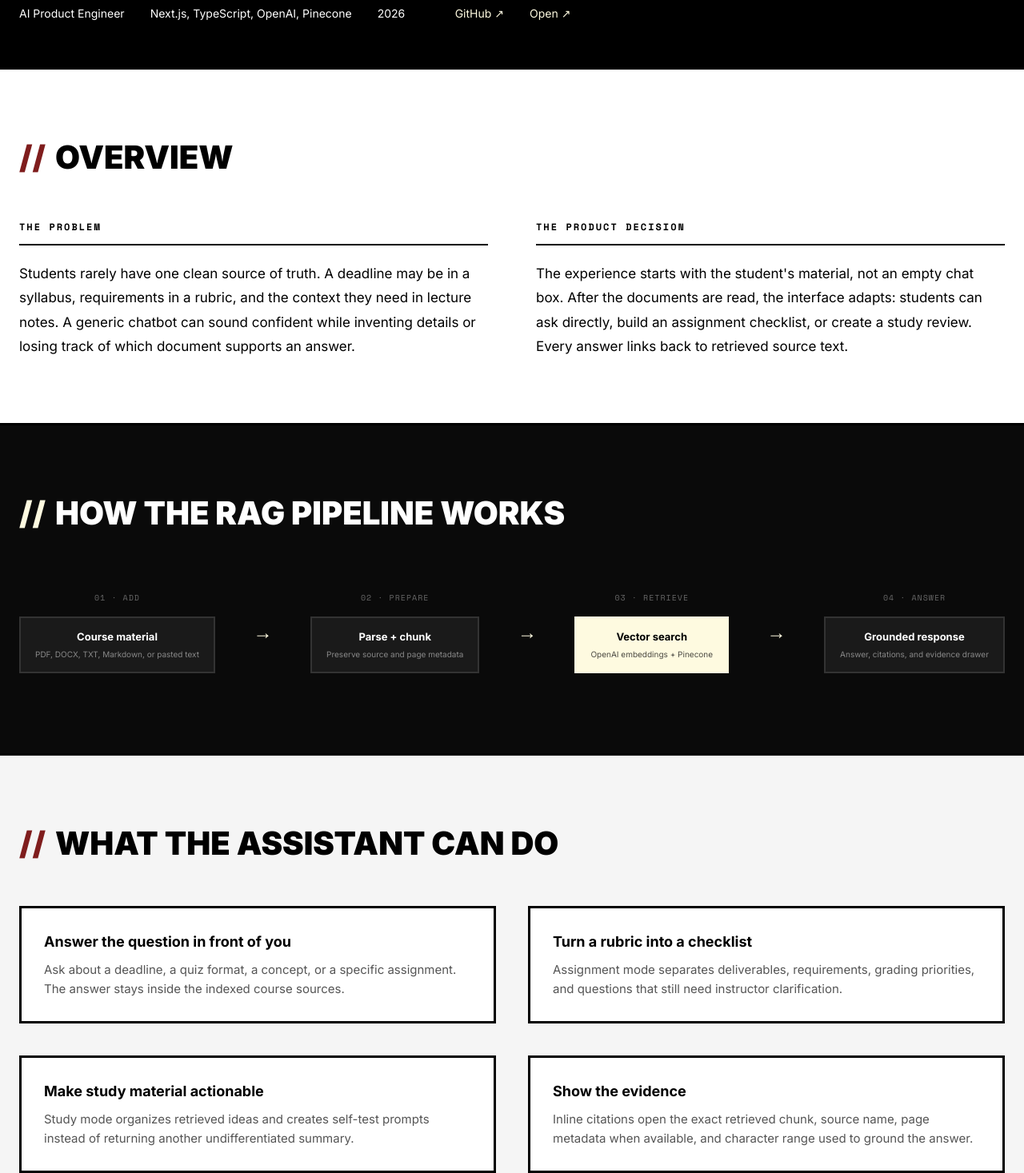
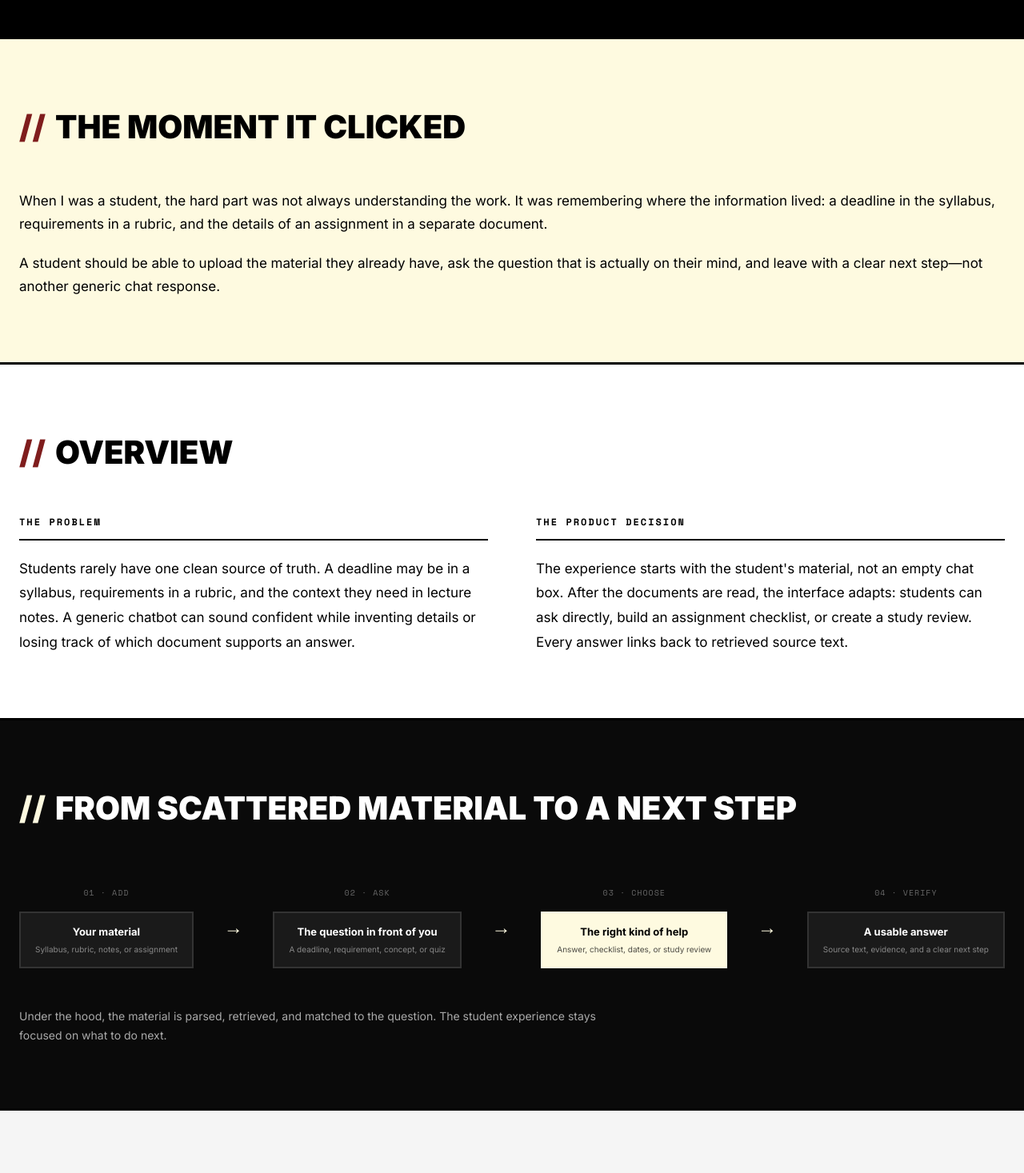
Before and after one commit to mokeyzz1/my-website, a Next.js app: page /work/course-rag-assistant in a window 1280 px wide. Shown: the part 683-2150 px from the top of the page at 80% size. Built offline with nearby package versions, Linux system fonts and the light colour scheme.

Commit message:
Strengthen Course RAG case study story

```diff
--- a/app/work/course-rag-assistant/page.js
+++ b/app/work/course-rag-assistant/page.js
@@ -30,7 +30,7 @@ export default function CourseRagCaseStudy() {
             <span className="cs-tag" style={{ borderColor: accent, color: accent }}>Applied AI · RAG</span>
             <h1 className="cs-title">Course RAG Assistant</h1>
             <p className="cs-desc">
-              A source-grounded course workspace that helps students work from the material they already have. Upload a syllabus, assignment, rubric, or notes, then ask a real question and open the evidence behind the answer.
+              A source-grounded course workspace for the moments when the answer is somewhere in your syllabus, rubric, notes, or assignment—but you should not have to search for it all over again.
             </p>
 
             <div className="cs-meta-row">
@@ -62,6 +62,20 @@ export default function CourseRagCaseStudy() {
           </div>
         </section>
 
+        <section className="cs-section" style={{ background: accent }}>
+          <div className="container">
+            <h2 className="cs-section-title" style={{ color: '#000', '--title-color': accentInk }}>The moment it clicked</h2>
+            <div className="cs-story">
+              <p>
+                When I was a student, the hard part was not always understanding the work. It was remembering where the information lived: a deadline in the syllabus, requirements in a rubric, and the details of an assignment in a separate document.
+              </p>
+              <p>
+                A student should be able to upload the material they already have, ask the question that is actually on their mind, and leave with a clear next step—not another generic chat response.
+              </p>
+            </div>
+          </div>
+        </section>
+
         <section className="cs-section">
           <div className="container">
             <h2 className="cs-section-title" style={{ '--title-color': accentInk }}>Overview</h2>
@@ -84,62 +98,65 @@ export default function CourseRagCaseStudy() {
 
         <section className="cs-section cs-section-dark">
           <div className="container">
-            <h2 className="cs-section-title" style={{ color: '#fff', '--title-color': accent }}>How the RAG pipeline works</h2>
+            <h2 className="cs-section-title" style={{ color: '#fff', '--title-color': accent }}>From scattered material to a next step</h2>
             <div className="cs-flow">
               <div className="cs-flow-group">
                 <div className="cs-flow-label">01 · Add</div>
                 <div className="cs-flow-box">
-                  <div className="cs-flow-title">Course material</div>
-                  <div className="cs-flow-detail">PDF, DOCX, TXT, Markdown, or pasted text</div>
+                  <div className="cs-flow-title">Your material</div>
+                  <div className="cs-flow-detail">Syllabus, rubric, notes, or assignment</div>
                 </div>
               </div>
               <span className="cs-flow-arrow" style={{ color: accent }}>→</span>
               <div className="cs-flow-group">
-                <div className="cs-flow-label">02 · Prepare</div>
+                <div className="cs-flow-label">02 · Ask</div>
                 <div className="cs-flow-box">
-                  <div className="cs-flow-title">Parse + chunk</div>
-                  <div className="cs-flow-detail">Preserve source and page metadata</div>
+                  <div className="cs-flow-title">The question in front of you</div>
+                  <div className="cs-flow-detail">A deadline, requirement, concept, or quiz</div>
                 </div>
               </div>
               <span className="cs-flow-arrow" style={{ color: accent }}>→</span>
               <div className="cs-flow-group">
-                <div className="cs-flow-label">03 · Retrieve</div>
+                <div className="cs-flow-label">03 · Choose</div>
                 <div className="cs-flow-box" style={{ background: accent, borderColor: accent, color: '#000' }}>
-                  <div className="cs-flow-title">Vector search</div>
-                  <div className="cs-flow-detail" style={{ color: '#000', opacity: 0.7 }}>OpenAI embeddings + Pinecone</div>
+                  <div className="cs-flow-title">The right kind of help</div>
+                  <div className="cs-flow-detail" style={{ color: '#000', opacity: 0.7 }}>Answer, checklist, dates, or study review</div>
                 </div>
               </div>
               <span className="cs-flow-arrow" style={{ color: accent }}>→</span>
               <div className="cs-flow-group">
-                <div className="cs-flow-label">04 · Answer</div>
+                <div className="cs-flow-label">04 · Verify</div>
                 <div className="cs-flow-box">
-                  <div className="cs-flow-title">Grounded response</div>
-                  <div className="cs-flow-detail">Answer, citations, and evidence drawer</div>
+                  <div className="cs-flow-title">A usable answer</div>
+                  <div className="cs-flow-detail">Source text, evidence, and a clear next step</div>
                 </div>
               </div>
             </div>
+            <p style={{ maxWidth: '760px', marginTop: '28px', color: '#aaa', fontSize: '14px', lineHeight: 1.7 }}>
+              Under the hood, the material is parsed, retrieved, and matched to the question. The student experience stays focused on what to do next.
+            </p>
           </div>
         </section>
 
         <section className="cs-section" style={{ background: '#f5f5f5' }}>
           <div className="container">
-            <h2 className="cs-section-title" style={{ '--title-color': accentInk }}>What the assistant can do</h2>
+            <h2 className="cs-section-title" style={{ '--title-color': accentInk }}>Ways a student can use it</h2>
             <div className="cs-features">
               <div className="cs-feature" style={{ '--hover-color': accentInk }}>
                 <h3>Answer the question in front of you</h3>
-                <p>Ask about a deadline, a quiz format, a concept, or a specific assignment. The answer stays inside the indexed course sources.</p>
+                <p>“Is the quiz multiple choice?” “How long should the research paper be?” The answer stays inside the course sources.</p>
               </div>
               <div className="cs-feature" style={{ '--hover-color': accentInk }}>
                 <h3>Turn a rubric into a checklist</h3>
-                <p>Assignment mode separates deliverables, requirements, grading priorities, and questions that still need instructor clarification.</p>
+                <p>See what to submit, what the rubric prioritizes, and what still needs clarification before starting the assignment.</p>
               </div>
               <div className="cs-feature" style={{ '--hover-color': accentInk }}>
                 <h3>Make study material actionable</h3>
-                <p>Study mode organizes retrieved ideas and creates self-test prompts instead of returning another undifferentiated summary.</p>
+                <p>Turn the material into focused review prompts instead of another undifferentiated summary.</p>
               </div>
               <div className="cs-feature" style={{ '--hover-color': accentInk }}>
                 <h3>Show the evidence</h3>
-                <p>Inline citations open the exact retrieved chunk, source name, page metadata when available, and character range used to ground the answer.</p>
+                <p>Open the source behind the answer so you can verify the requirement before relying on it.</p>
               </div>
             </div>
           </div>
@@ -171,11 +188,31 @@ export default function CourseRagCaseStudy() {
           </div>
         </section>
 
+        <section className="cs-section" style={{ background: '#fefae0' }}>
+          <div className="container">
+            <h2 className="cs-section-title" style={{ '--title-color': accentInk }}>Useful after the answer</h2>
+            <div className="cs-problem-solution">
+              <div className="cs-block">
+                <h3>What exists today</h3>
+                <p>
+                  The assistant can pull deadlines, requirements, and study material into focused tools so a student does not have to keep reopening the same documents.
+                </p>
+              </div>
+              <div className="cs-block">
+                <h3>Where it can go next</h3>
+                <p>
+                  A future course plan could let students save selected dates and tasks, then export them to the calendar or planner they already use. The important part is making the output portable—not forcing another place to manage school.
+                </p>
+              </div>
+            </div>
+          </div>
+        </section>
+
         <section className="cs-section">
           <div className="container">
-            <h2 className="cs-section-title" style={{ '--title-color': accentInk }}>What I learned</h2>
+            <h2 className="cs-section-title" style={{ '--title-color': accentInk }}>Designing for trust</h2>
             <p style={{ fontSize: '17px', lineHeight: 1.7, maxWidth: '760px', marginBottom: '32px' }}>
-              The hard part was not connecting a language model to a vector database. It was deciding when the assistant should act, what it should refuse to invent, and how a student can verify the answer without leaving the flow. The result is a small RAG product with a clear boundary: the student brings the source, retrieval finds the relevant context, and the interface makes the evidence visible.
+              The assistant should make course material easier to use without pretending to replace it. That means starting with the student&apos;s own sources, giving them different ways to work, and making the evidence visible whenever an answer matters.
             </p>
             <a className="brutal-btn primary" href="https://course-rag-assistant.vercel.app" target="_blank" rel="noopener noreferrer">
               Try the live demo →
```
